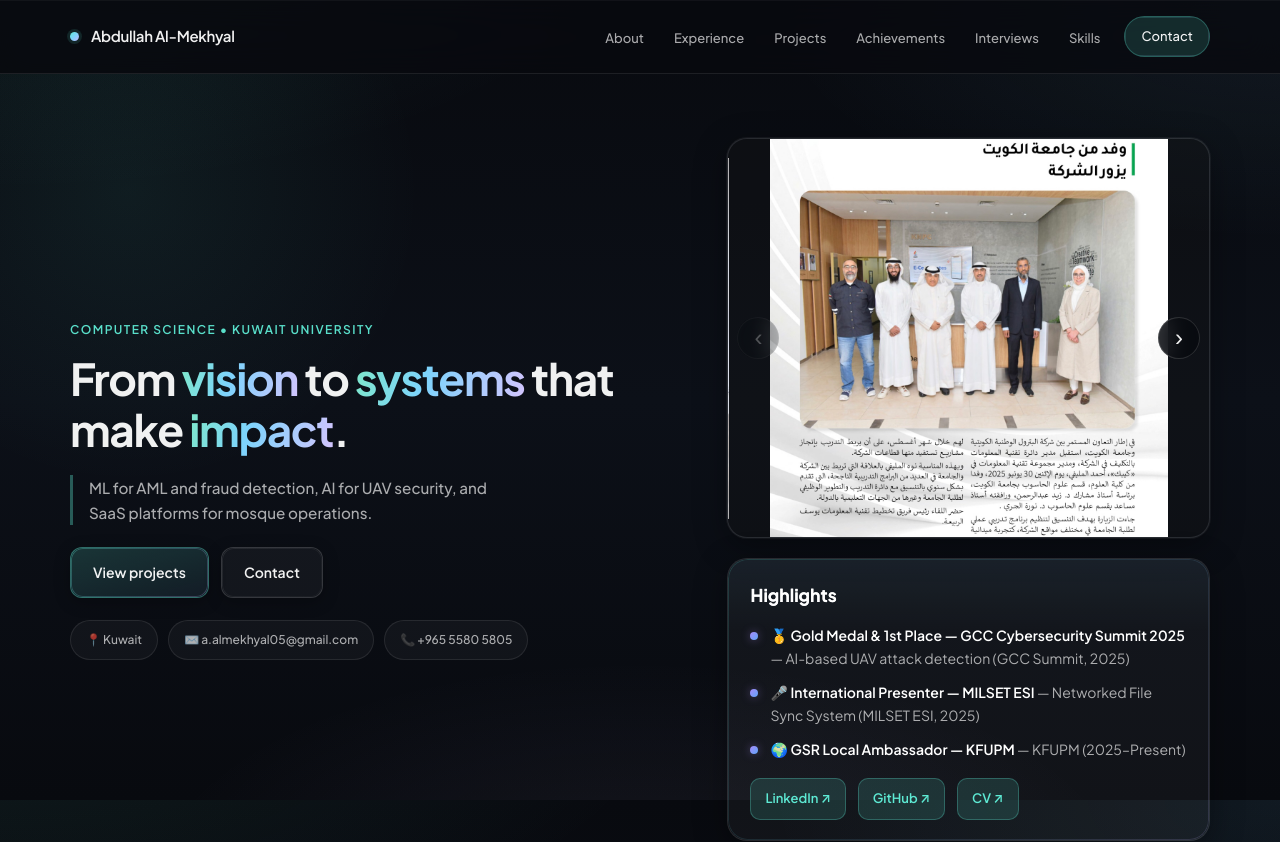
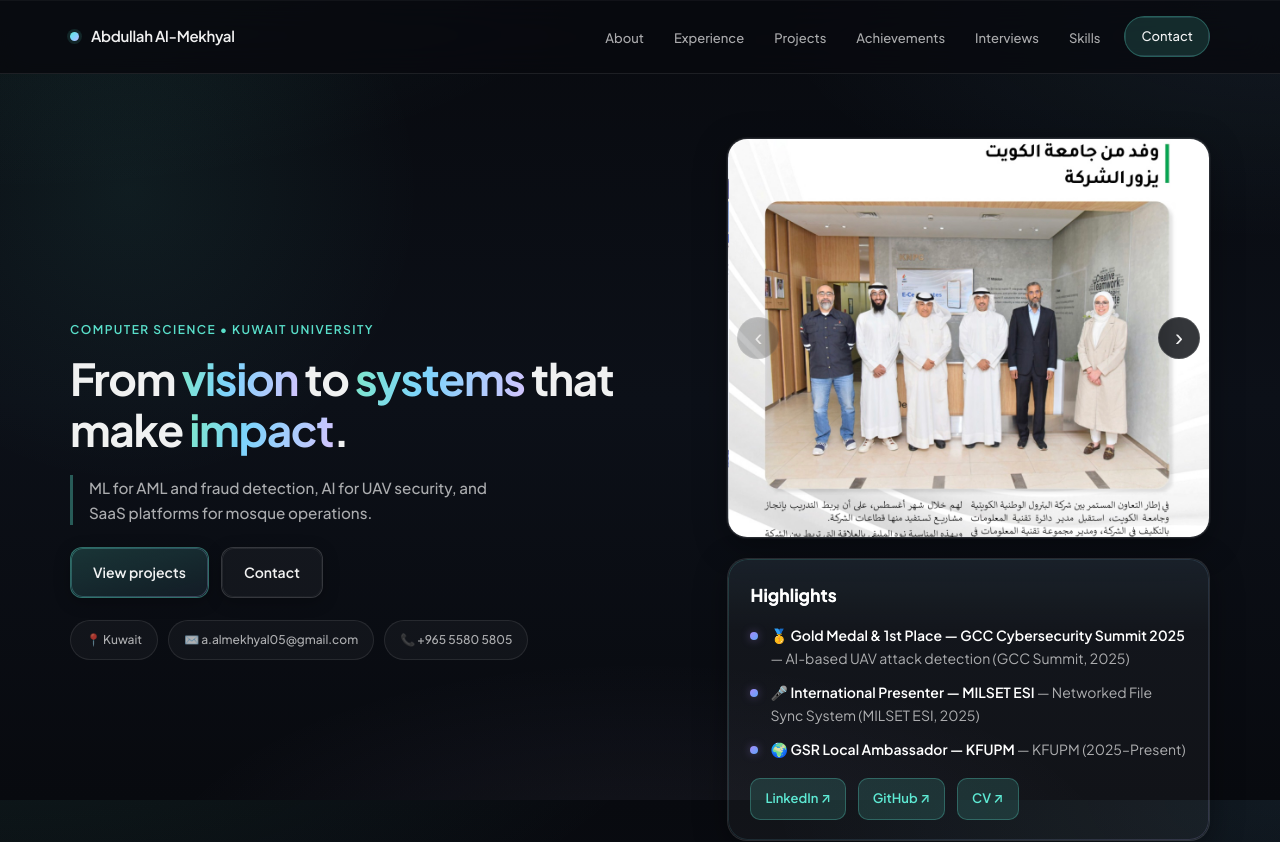
Before and after one commit to mekhyal/portfolio, a React (Create React App) app: page / in a window 1280 px wide. Shown: the top 842 px of the page. Built offline with nearby package versions, Linux system fonts and the light colour scheme.

Commit message:
Add images-1

```diff
--- a/src/App.js
+++ b/src/App.js
@@ -312,7 +312,7 @@ export default function App() {
                   <figure className="hero-media-slide">
                     <img src="/profile.jpg" alt="Abdullah Al-Mekhyal" />
                   </figure>
-                  <figure className="hero-media-slide">
+                  <figure className="hero-media-slide hero-media-slide--align-top">
                     <img
                       src="/IMG_9248.jpg"
                       alt="Kuwait University CS delegation visit at KNPC"
--- a/src/index.css
+++ b/src/index.css
@@ -428,23 +428,30 @@ a.pill:hover {
     width: 100%;
     min-width: 100%;
     margin: 0;
+    padding: 0;
     scroll-snap-align: start;
     scroll-snap-stop: always;
     height: 100%;
     align-self: stretch;
     overflow: hidden;
     background: rgba(0, 0, 0, 0.28);
-    display: flex;
-    align-items: center;
-    justify-content: center;
+    position: relative;
 }
 
 .hero-media-slide img {
+    position: absolute;
+    inset: 0;
     display: block;
     width: 100%;
     height: 100%;
-    object-fit: contain;
+    max-width: none;
+    max-height: none;
+    object-fit: cover;
     object-position: center;
+}
+
+.hero-media-slide--align-top img {
+    object-position: center top;
 }
 
 .hero-card .card {
```
